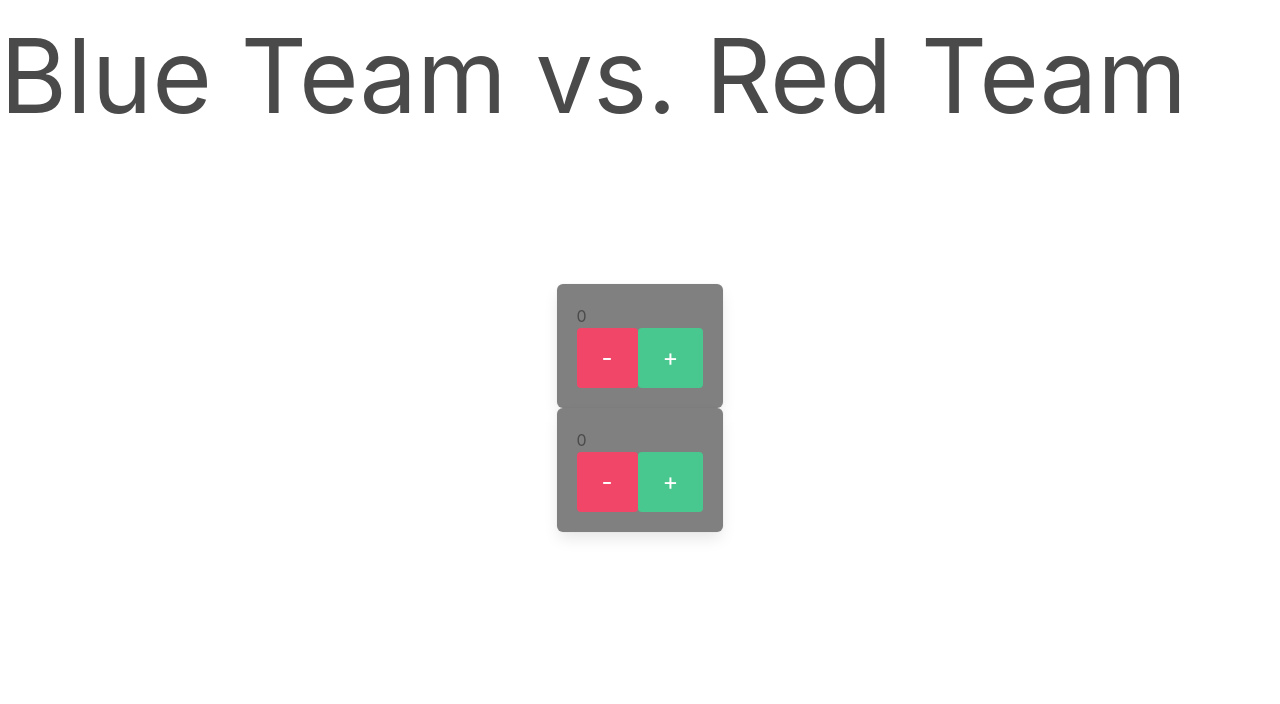
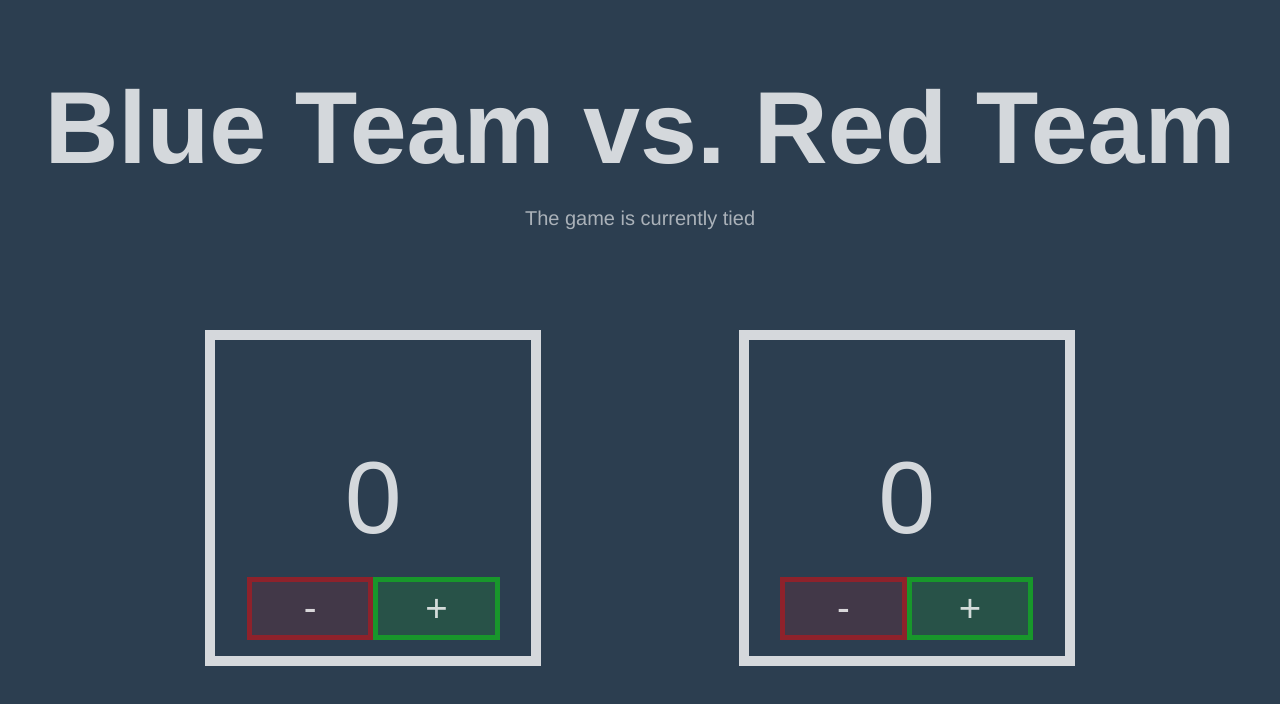
Before and after one commit to Massacre-Saint/scoreboard, a Vue app: page / in a window 1280 px wide. Shown: the top 704 px of the page. Built offline with nearby package versions, Linux system fonts and the light colour scheme.

Commit message:
Added parent component and stying to app

```diff
--- a/src/App.vue
+++ b/src/App.vue
@@ -1,35 +1,9 @@
 <script setup>
-import { ref } from 'vue';
-import MatchupTitle from './components/MatchupTitle.vue';
-import ScoreCard from './components/ScoreCard.vue';
-import GameStatus from './components/GameStatus.vue';
-
-const blueTeam = ref({name: 'Blue Team', score: 0});
-const redTeam = ref({name: 'Red Team', score: 0});
-
-const increment = (team) => {
-  team.score++
-};
-const decrement = (team) => {
-  if (team.score > 0) {
-    team.score--
-  };
-};
+import ScoreBoard from './components/ScoreBoard.vue';
 </script>
 
 <template>
-  <MatchupTitle :blue-team="blueTeam" :red-team="redTeam"/>
-  <GameStatus :blue-team="blueTeam" :red-team="redTeam"/>
-  <ScoreCard
-    :score="blueTeam.score"
-    @increment="increment(blueTeam)"
-    @decrement="decrement(blueTeam)"
-  />
-  <ScoreCard
-    :score="redTeam.score"
-    @increment="increment(redTeam)"
-    @decrement="decrement(redTeam)"
-  />
+  <ScoreBoard />
 </template>
 
 <style scoped>
--- a/src/assets/main.css
+++ b/src/assets/main.css
@@ -1 +1,3 @@
-@import 'https://cdn.jsdelivr.net/npm/bulma@0.9.4/css/bulma.min.css';
+body {
+  background-color: #2c3e50;
+}
--- /dev/null
+++ b/src/components/ScoreBoard.vue
@@ -0,0 +1,50 @@
+<script setup>
+import { ref } from 'vue';
+import MatchupTitle from "./Matchuptitle.vue"
+import GameStatus from "./GameStatus.vue"
+import ScoreCard from './ScoreCard.vue';
+const blueTeam = ref({name: 'Blue Team', score: 0});
+const redTeam = ref({name: 'Red Team', score: 0});
+
+const increment = (team) => {
+  team.score++
+};
+const decrement = (team) => {
+  if (team.score > 0) {
+    team.score--
+  };
+};
+</script>
+
+<template>
+  <div id="app">
+    <MatchupTitle :blue-team="blueTeam" :red-team="redTeam"/>
+    <GameStatus :blue-team="blueTeam" :red-team="redTeam"/>
+    <div class="scores">
+      <ScoreCard
+        :score="blueTeam.score"
+        @increment="increment(blueTeam)"
+        @decrement="decrement(blueTeam)"
+      />
+      <ScoreCard
+        :score="redTeam.score"
+        @increment="increment(redTeam)"
+        @decrement="decrement(redTeam)"
+        />
+    </div>
+  </div>
+</template>
+
+<style scoped>
+#app {
+  font-family: Avenir, Helvetica, Arial, sans-serif;
+  -webkit-font-smoothing: antialiased;
+  -moz-osx-font-smoothing: grayscale;
+  text-align: center;
+  color: rgba(255, 255, 255, 0.8);
+  margin-top: 60px;
+}
+.scores {
+  display: flex;
+  justify-content: space-evenly;
+}</style>
--- a/src/components/ScoreCard.vue
+++ b/src/components/ScoreCard.vue
@@ -4,21 +4,57 @@ const emit = defineEmits(['increment', 'decrement']);
 </script>
 
 <template>
-  <div class="is-flex is-flex-row">
-    <div class="box">
-      <div>
-        {{ props.score }}
-      </div>
-      <button class="button is-danger is-large" @click="emit('decrement')">-</button>
-      <button class="button is-success is-large" @click="emit('increment')">+</button>
+  <div class="box score-card">
+    <p class="score">
+      {{ props.score }}
+    </p>
+    <div class="actions">
+      <button class="button button-minus" @click="emit('decrement')">-</button>
+      <button class="button button-add" @click="emit('increment')">+</button>
     </div>
   </div>
 </template>
 
 <style scoped>
 .box {
- background-color: gray;
- margin: auto;
- padding: auto;
+  position: relative;
+  width: 25%;
+  border: 10px solid rgba(255, 255, 255, 0.8);
+}
+.box:after {
+  content: '';
+  display: block;
+  padding-bottom: 100%;
+}
+.score {
+  margin: 0;
+  position: absolute;
+  top: 50%;
+  left: 50%;
+  transform: translate(-50%, -50%);
+  font-size: 8vw;
+}
+.actions {
+  position: absolute;
+  bottom: 5%;
+  left: 10%;
+  text-align: center;
+  height: 20%;
+  width: 80%;
+}
+.actions .button {
+  height: 100%;
+  width: 50%;
+  font-size: 3vw;
+  color: rgba(255, 255, 255, 0.8);
+  cursor: pointer;
+}
+.button-add {
+  border: 5px solid rgba(0, 255, 0, 0.4);
+  background-color: rgba(0, 255, 0, 0.1);
+}
+.button-minus {
+  border: 5px solid rgba(255, 0, 0, 0.4);
+  background-color: rgba(255, 0, 0, 0.1);
 }
 </style>
```
